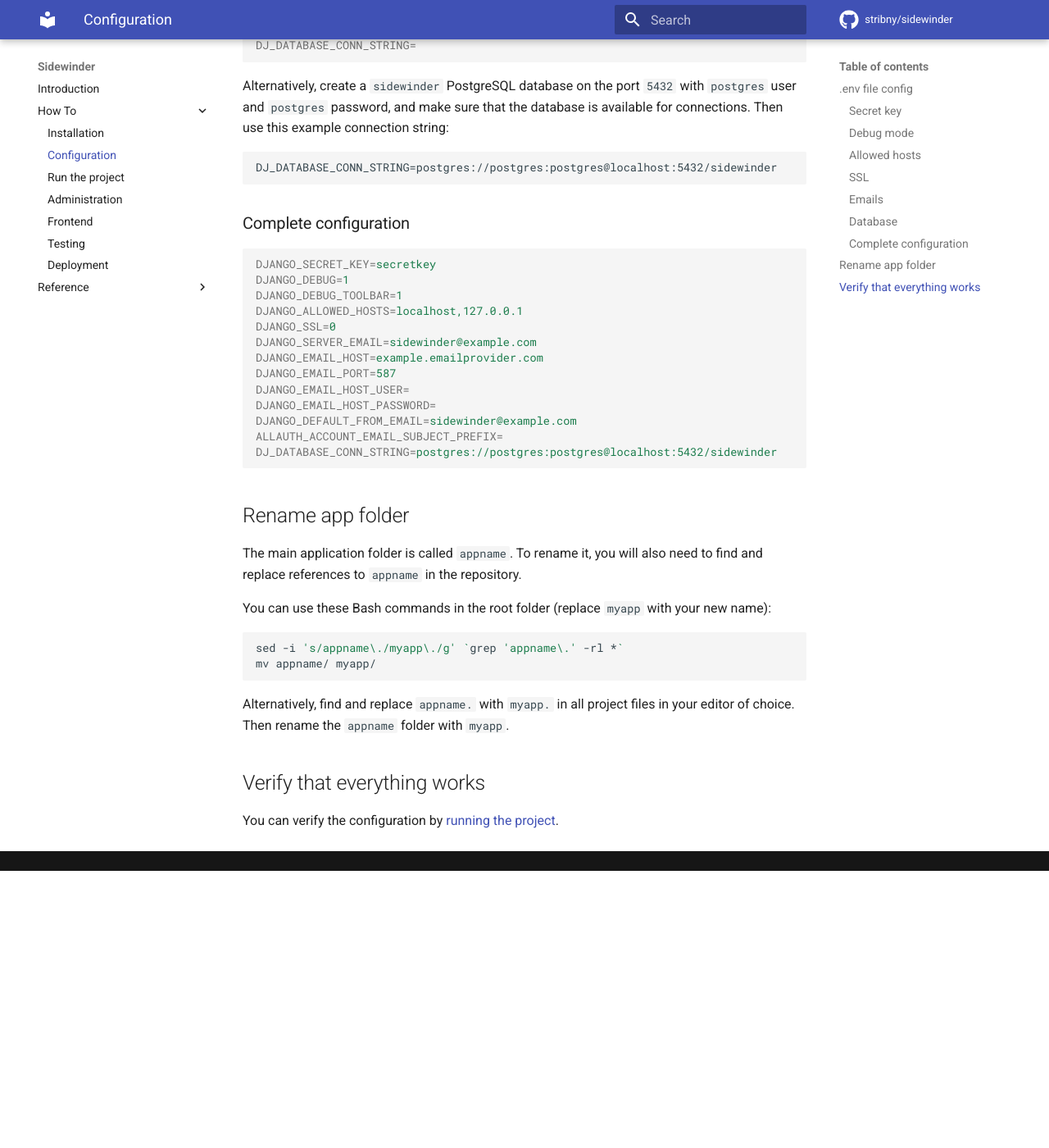
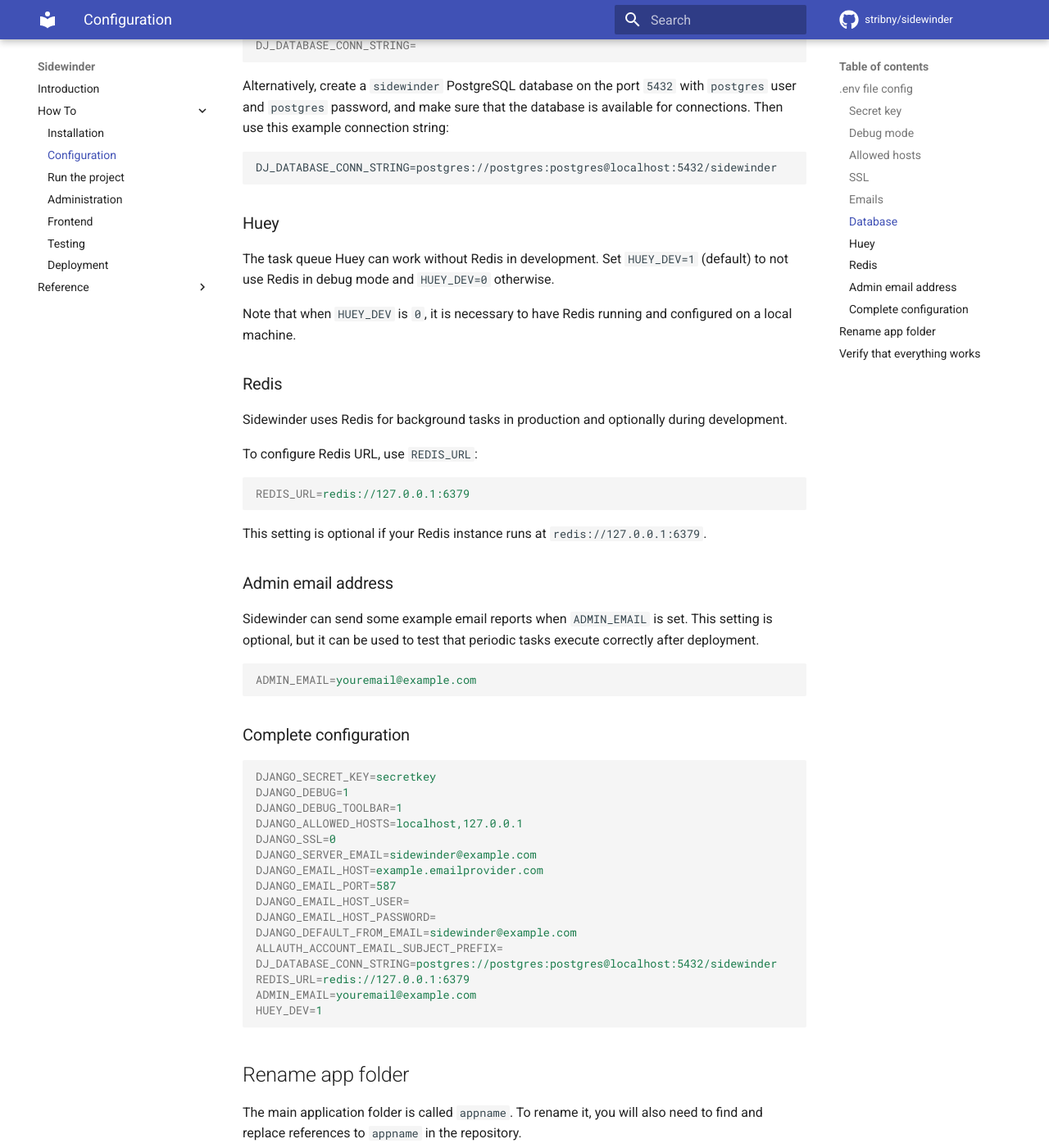
Before and after one commit to stribny/sidewinder, an MkDocs documentation site: the page built from docs/howto/configuration.md, in a window 1280 px wide and 1400 px high, scrolled down 1425 px. Shown: the whole window at 82% size. Built offline with MkDocs 1.6.1 and Material for MkDocs 9.7.7, drawn with Linux system fonts in a browser that asks for light colours; comment, search, counter and statistics services are not loaded; before the commit the page ends 2487 px from its top, so only the background shows below that.

Commit message:
feat: Add missing docs and config for huey

````diff
--- a/docs/howto/configuration.md
+++ b/docs/howto/configuration.md
@@ -72,6 +72,33 @@ Alternatively, create a `sidewinder` PostgreSQL database on the port `5432` with
 DJ_DATABASE_CONN_STRING=postgres://postgres:postgres@localhost:5432/sidewinder
 ```
 
+### Huey
+
+The task queue Huey can work without Redis in development. Set `HUEY_DEV=1` (default) to not use Redis in debug mode and `HUEY_DEV=0` otherwise.
+
+Note that when `HUEY_DEV` is `0`, it is necessary to have Redis running and configured on a local machine.
+
+### Redis
+
+Sidewinder uses Redis for background tasks in production and optionally during development.
+
+To configure Redis URL, use `REDIS_URL`:
+
+```ini
+REDIS_URL=redis://127.0.0.1:6379
+```
+
+This setting is optional if your Redis instance runs at `redis://127.0.0.1:6379`.
+
+### Admin email address
+
+Sidewinder can send some example email reports when `ADMIN_EMAIL` is set. This setting is optional, but it can be used to test
+that periodic tasks execute correctly after deployment.
+
+```ini
+ADMIN_EMAIL=youremail@example.com
+```
+
 ### Complete configuration
 
 ```ini
@@ -88,6 +115,9 @@ DJANGO_EMAIL_HOST_PASSWORD=
 DJANGO_DEFAULT_FROM_EMAIL=sidewinder@example.com
 ALLAUTH_ACCOUNT_EMAIL_SUBJECT_PREFIX=
 DJ_DATABASE_CONN_STRING=postgres://postgres:postgres@localhost:5432/sidewinder
+REDIS_URL=redis://127.0.0.1:6379
+ADMIN_EMAIL=youremail@example.com
+HUEY_DEV=1
 ```
 
 ## Rename app folder
````
Also changed, not shown: docs/howto/deployment.md (+1 -0 lines), docs/index.md (+4 -0 lines), 4 other files.
